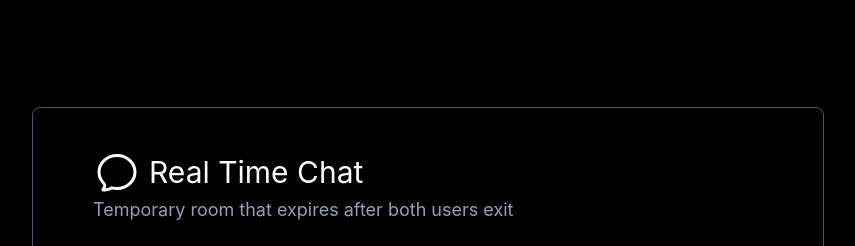
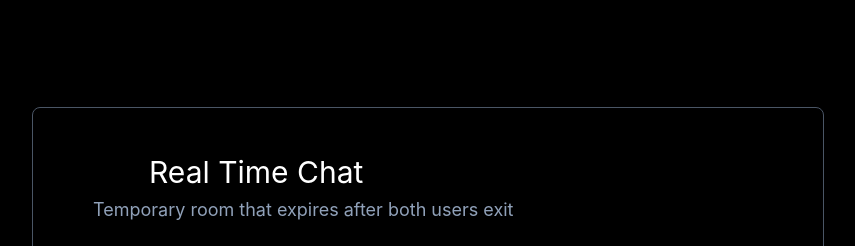
Before and after one commit to Premx24/Loopin, a React (Vite) app in the folder client/: page / in a window 1280 px wide. Shown: the top 246 px of the page, without its empty margins (212-1067 px from the left). Built offline with nearby package versions, Linux system fonts and the light colour scheme; no server answers.

Commit message:
icons for new ui

```diff
--- a/client/src/icons/ChatIcon.tsx
+++ b/client/src/icons/ChatIcon.tsx
@@ -1,6 +1,6 @@
 export default function ChatIcon(){
     return(
-        <svg xmlns="http://www.w3.org/2000/svg" fill="none" viewBox="0 0 24 24" strokeWidth={1.5} stroke="white" className="size-12">
+        <svg xmlns="http://www.w3.org/2000/svg" fill="none" viewBox="0 0 24 24" strokeWidth={1.5} stroke="black" className="size-12">
         <path strokeLinecap="round" strokeLinejoin="round" d="M12 20.25c4.97 0 9-3.694 9-8.25s-4.03-8.25-9-8.25S3 7.444 3 12c0 2.104.859 4.023 2.273 5.48.432.447.74 1.04.586 1.641a4.483 4.483 0 0 1-.923 1.785A5.969 5.969 0 0 0 6 21c1.282 0 2.47-.402 3.445-1.087.81.22 1.668.337 2.555.337Z" />
         </svg>
     )
--- /dev/null
+++ b/client/src/icons/MicIcon.tsx
@@ -0,0 +1,8 @@
+export default function MicIcon(){
+    return(
+    <svg xmlns="http://www.w3.org/2000/svg" viewBox="0 0 16 16" fill="currentColor" className="size-10 cursor-pointer hover:scale-110">
+        <path d="M8 1a2 2 0 0 0-2 2v4a2 2 0 1 0 4 0V3a2 2 0 0 0-2-2Z" />
+        <path d="M4.5 7A.75.75 0 0 0 3 7a5.001 5.001 0 0 0 4.25 4.944V13.5h-1.5a.75.75 0 0 0 0 1.5h4.5a.75.75 0 0 0 0-1.5h-1.5v-1.556A5.001 5.001 0 0 0 13 7a.75.75 0 0 0-1.5 0 3.5 3.5 0 1 1-7 0Z" />
+    </svg>
+    )
+}
--- /dev/null
+++ b/client/src/icons/ShareIcon.tsx
@@ -0,0 +1,7 @@
+export default function ShareIcon(){
+    return(
+        <svg xmlns="http://www.w3.org/2000/svg" fill="none" viewBox="0 0 24 24" strokeWidth={1.5} stroke="currentColor" className="size-10 cursor-pointer hover:scale-110">
+        <path strokeLinecap="round" strokeLinejoin="round" d="M7.217 10.907a2.25 2.25 0 1 0 0 2.186m0-2.186c.18.324.283.696.283 1.093s-.103.77-.283 1.093m0-2.186 9.566-5.314m-9.566 7.5 9.566 5.314m0 0a2.25 2.25 0 1 0 3.935 2.186 2.25 2.25 0 0 0-3.935-2.186Zm0-12.814a2.25 2.25 0 1 0 3.933-2.185 2.25 2.25 0 0 0-3.933 2.185Z" />
+        </svg>
+    )
+}
```
